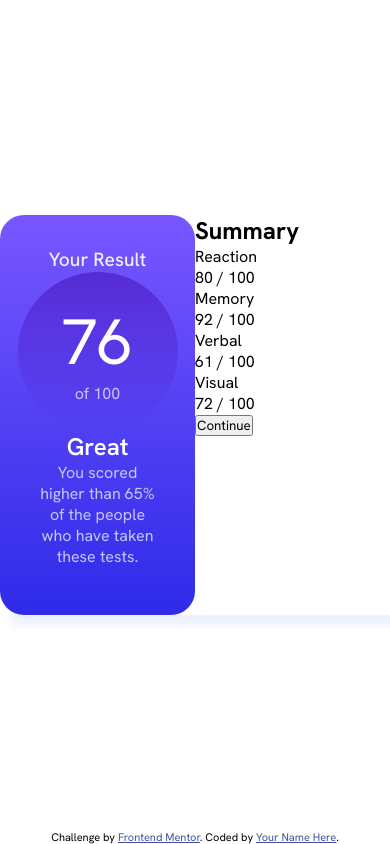
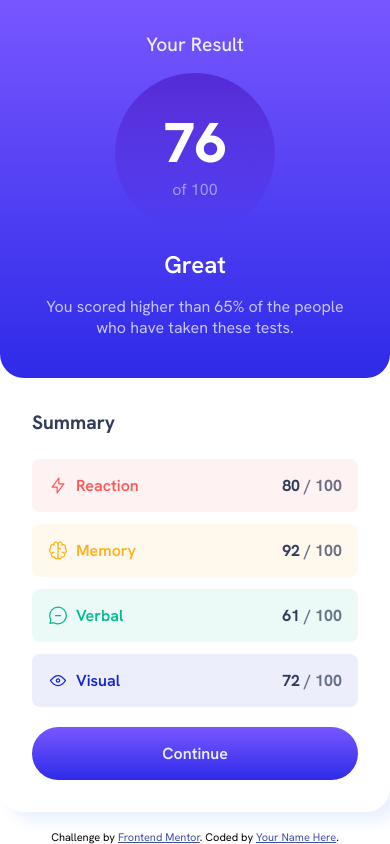
Before and after one commit to nicopowell/results-summary-component, a plain HTML site: page index.html in a window 390 px wide. Drawn offline with Linux system fonts and the light colour scheme.

Commit message:
added the mobile design

```diff
--- a/css/style.css
+++ b/css/style.css
@@ -7,7 +7,7 @@
   font-family: "Hanken Grotesk", sans-serif;
 }
 
-p{
+p {
   font-size: 18px;
 }
 
@@ -28,19 +28,20 @@ main {
   align-items: center;
 }
 
-#card{
+#card {
   max-width: 600px;
   width: 100vw;
-  height: 400px;
+  min-height: 400px;
   display: flex;
   flex-direction: row;
   justify-content: center;
   align-items: center;
-  box-shadow: 10px 10px 10px hsl(221, 100%, 96%);
+  box-shadow: 10px 10px 15px hsl(221, 100%, 96%);
+  border-radius: 1.5rem;
 }
 
 #scoreSection {
-  background: linear-gradient(hsl(252, 100%, 67%), hsl(241, 81%, 54%));
+  background: linear-gradient(hsl(252, 100%, 67%) 0%, hsl(241, 81%, 54%));
   width: 50%;
   height: 100%;
   color: hsl(0, 0%, 100%);
@@ -53,13 +54,13 @@ main {
   border-radius: 1.5rem;
 }
 
-h1{
+h1 {
   font-size: 1.2rem;
   color: hsl(221, 100%, 96%);
   font-weight: 500;
 }
 
-#scoreCircle{
+#scoreCircle {
   background: linear-gradient(rgba(78, 33, 202, 0.781), hsla(241, 72%, 46%, 0));
   width: 10rem;
   height: 10rem;
@@ -69,30 +70,116 @@ h1{
   justify-content: center;
 }
 
-#bigNumber{
-  font-size: 4rem;
+#bigNumber {
+  font-size: 3.5rem;
+  font-weight: 800;
 }
 
-#smallNumber{
+#smallNumber {
   font-size: 1rem;
-  color: hsl(241, 100%, 89%);
+  color: hsla(241, 100%, 89%, 0.678);
 }
 
-#status{
+#status {
   font-size: 1.5rem;
   font-weight: 600;
 }
 
-#lead{
+#lead {
   font-size: 1rem;
   font-weight: 400;
-  padding: 0 0.5rem 1rem 0.5rem;
+  padding: 0 0.25rem 0.5rem 0.25rem;
   color: hsl(241, 100%, 89%);
 }
 
 #summarySection {
   width: 50%;
   height: 100%;
+  padding: 2rem;
+  display: flex;
+  flex-direction: column;
+  justify-content: space-between;
+}
+
+h2 {
+  font-size: 1.2rem;
+  color: hsl(224, 30%, 27%);
+  margin-bottom: 1rem;
+}
+
+.summaryDivs {
+  display: flex;
+  justify-content: space-between;
+  padding: 0.75rem;
+  margin-bottom: 0.75rem;
+  border-radius: 0.5rem;
+}
+
+.summaryDivs p {
+  font-size: 1rem;
+  font-weight: 700;
+  color: hsla(224, 30%, 27%, 0.712);
+}
+
+p span{
+  color: hsl(224, 30%, 27%);
+}
+
+figure {
+  display: flex;
+  font-weight: 600;
+  gap: 0.5rem;
+}
+
+#reaction {
+  background-color: hsla(0, 100%, 67%, 0.08);
+}
+
+#reaction figure {
+  color: hsl(0, 100%, 67%);
+}
+
+#memory {
+  background-color: hsla(39, 100%, 56%, 0.08);
+}
+
+#memory figure {
+  color: hsl(39, 100%, 56%);
+}
+
+#verbal {
+  background-color: hsla(166, 100%, 37%, 0.08);
+}
+
+#verbal figure {
+  color: hsl(166, 100%, 37%);
+}
+
+#visual {
+  background-color: hsla(234, 85%, 45%, 0.08);
+}
+
+#visual figure {
+  color: hsl(234, 85%, 45%);
+}
+
+button {
+  width: 100%;
+  padding: 1rem;
+  border-radius: 2rem;
+  background: linear-gradient(hsl(252, 100%, 67%), hsl(241, 81%, 54%));
+  border: none;
+  color: hsl(221, 100%, 96%);
+  font-size: 1rem;
+  font-weight: 600;
+}
+
+button:hover{
+  background: linear-gradient(hsla(252, 100%, 67%, 0.938), hsla(241, 81%, 54%, 0.938));
+}
+
+button:active{
+  background: hsl(224, 30%, 27%);
 }
 
 footer {
@@ -103,3 +190,35 @@ footer {
 footer a {
   color: hsl(228, 45%, 44%);
 }
+
+@media screen and (max-width: 600px) {
+  main{
+    align-items: start;
+  }
+
+  #card {
+    flex-direction: column;
+  }
+
+  #scoreSection {
+    width: 100%;
+    gap: 1rem;
+    border-radius: 0 0 1.5rem 1.5rem;
+  }
+
+  #summarySection {
+    width: 100%;
+    gap: 0.5rem;
+  }
+
+  .summaryDivs {
+    padding: 1rem;
+  }
+
+  /* #summaryContainer{
+    display: flex;
+    flex-direction: column;
+    gap:0.5rem;
+  } */
+
+}
--- a/index.html
+++ b/index.html
@@ -24,21 +24,35 @@
         </section>
         <section id="summarySection">
           <h2>Summary</h2>
-          <div>
-            <div>Reaction</div>
-            <div>80 / 100</div>
-          </div>
-          <div>
-            <div>Memory</div>
-            <div>92 / 100</div>
-          </div>
-          <div>
-            <div>Verbal</div>
-            <div>61 / 100</div>
-          </div>
-          <div>
-            <div>Visual</div>
-            <div>72 / 100</div>
+          <div id="summaryContainer">
+            <div class="summaryDivs" id="reaction">
+              <figure>
+                <img src="./assets/images/icon-reaction.svg" alt="Reaction icon">
+                <figcaption>Reaction</figcaption>
+              </figure>
+              <p><span>80</span> / 100</p>
+            </div>
+            <div class="summaryDivs" id="memory">
+              <figure>
+                <img src="./assets/images/icon-memory.svg" alt="Memory icon">
+                <figcaption>Memory</figcaption>
+              </figure>
+              <p><span>92</span> / 100</p>
+            </div>
+            <div class="summaryDivs" id="verbal">
+              <figure>
+                <img src="./assets/images/icon-verbal.svg" alt="Verbal Icon">
+                <figcaption>Verbal</figcaption>
+              </figure>
+              <p><span>61</span> / 100</p>
+            </div>
+            <div class="summaryDivs" id="visual">
+              <figure>
+                <img src="./assets/images/icon-visual.svg" alt="Visual Icon">
+                <figcaption>Visual</figcaption>
+              </figure>
+              <p><span>72</span> / 100</p>
+            </div>
           </div>
           <button>Continue</button>
         </section>
```
